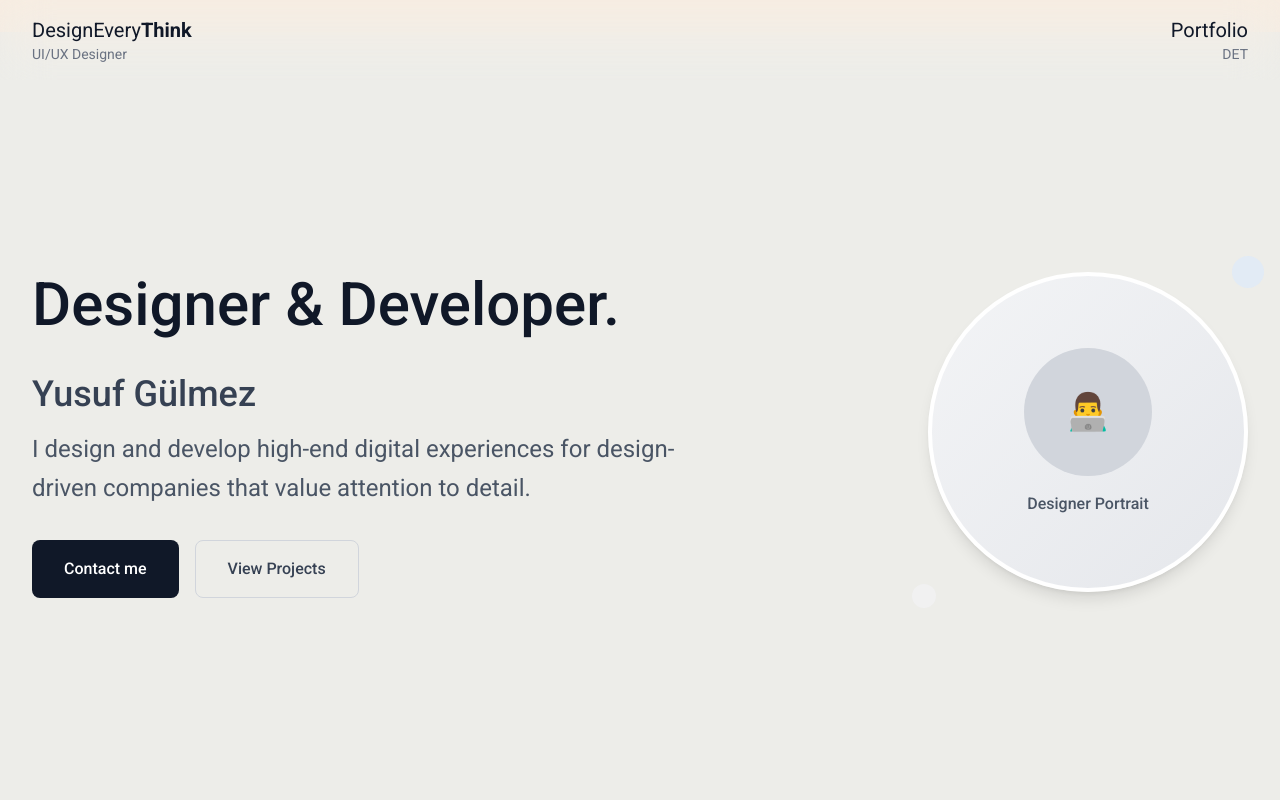
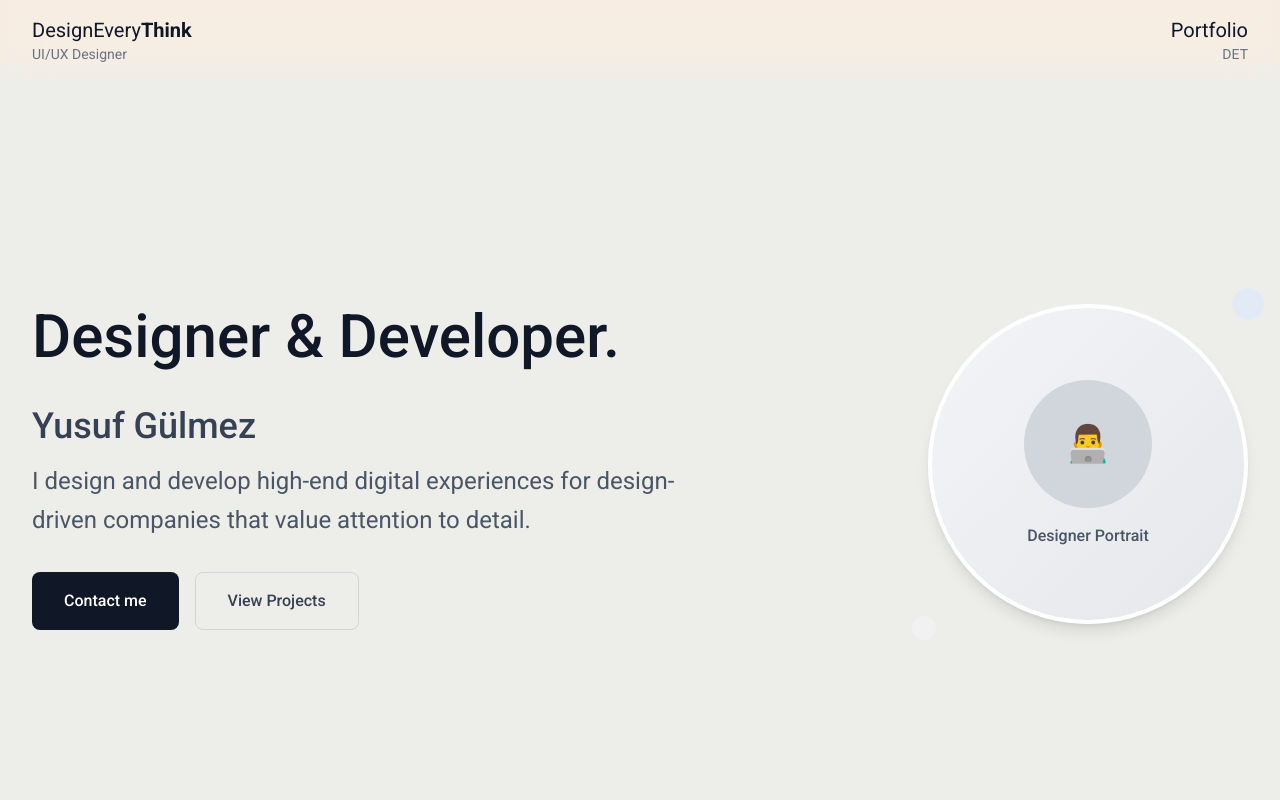
Before and after one commit to yusufgulmezz/portfolio, a Next.js app: page / in a window 1280 px wide. Shown: the top 800 px of the page. Built offline with nearby package versions, Linux system fonts and the light colour scheme.

Commit message:
layout.tsx dosyasında ana içerik alanının üst boşluğu 8 pikselden 20 piksele çıkarıldı. Ayrıca, küçük ekranlar için üst boşluk 16 piksel olarak ayarlandı. Bu değişiklik, sayfa düzenini ve kullanıcı deneyimini iyileştirmek amacıyla yapıldı.

```diff
--- a/src/app/layout.tsx
+++ b/src/app/layout.tsx
@@ -31,7 +31,7 @@ export default function RootLayout({
         className={`${roboto.variable} ${geistMono.variable} antialiased`}
       >
         <Header />
-        <main className="pt-8">
+        <main className="pt-20 sm:pt-16">
           {children}
         </main>
         <Footer />
```
